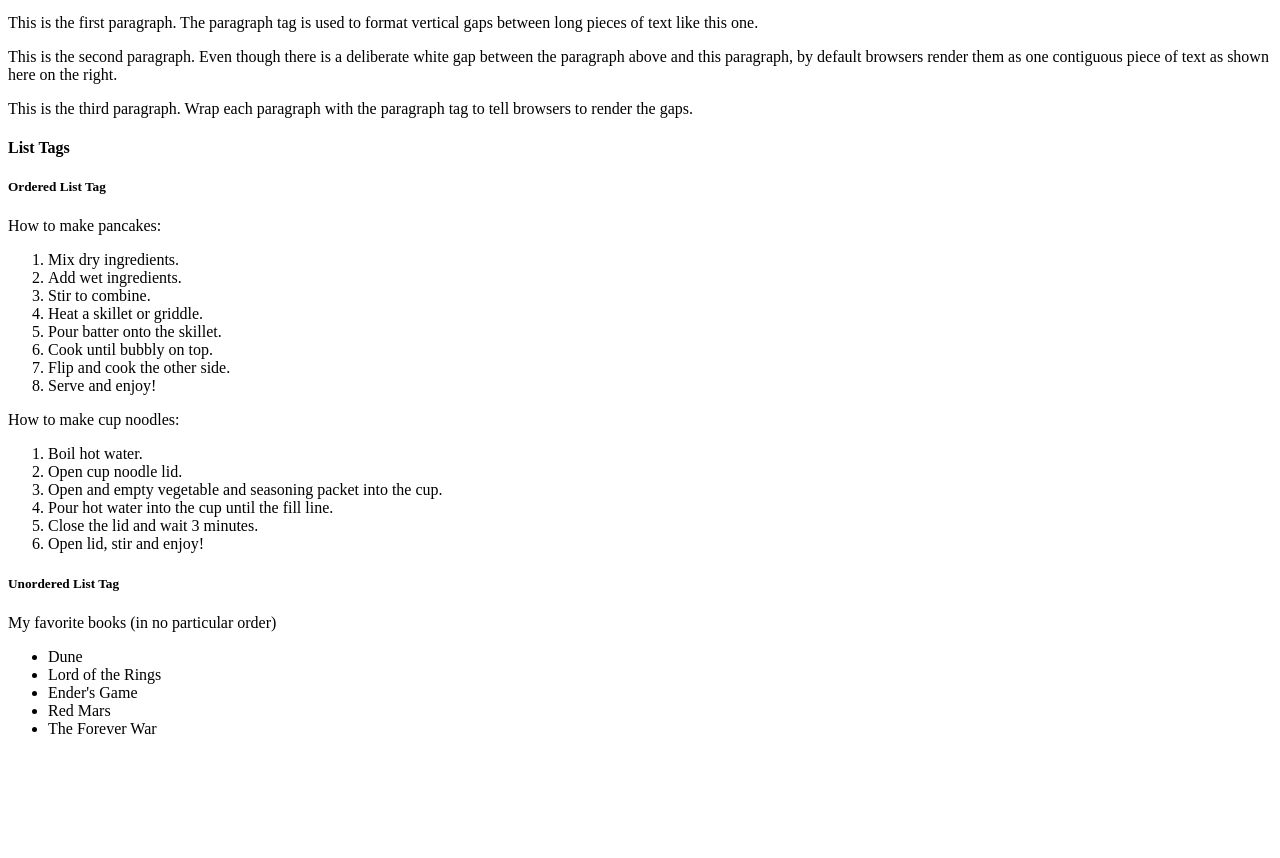
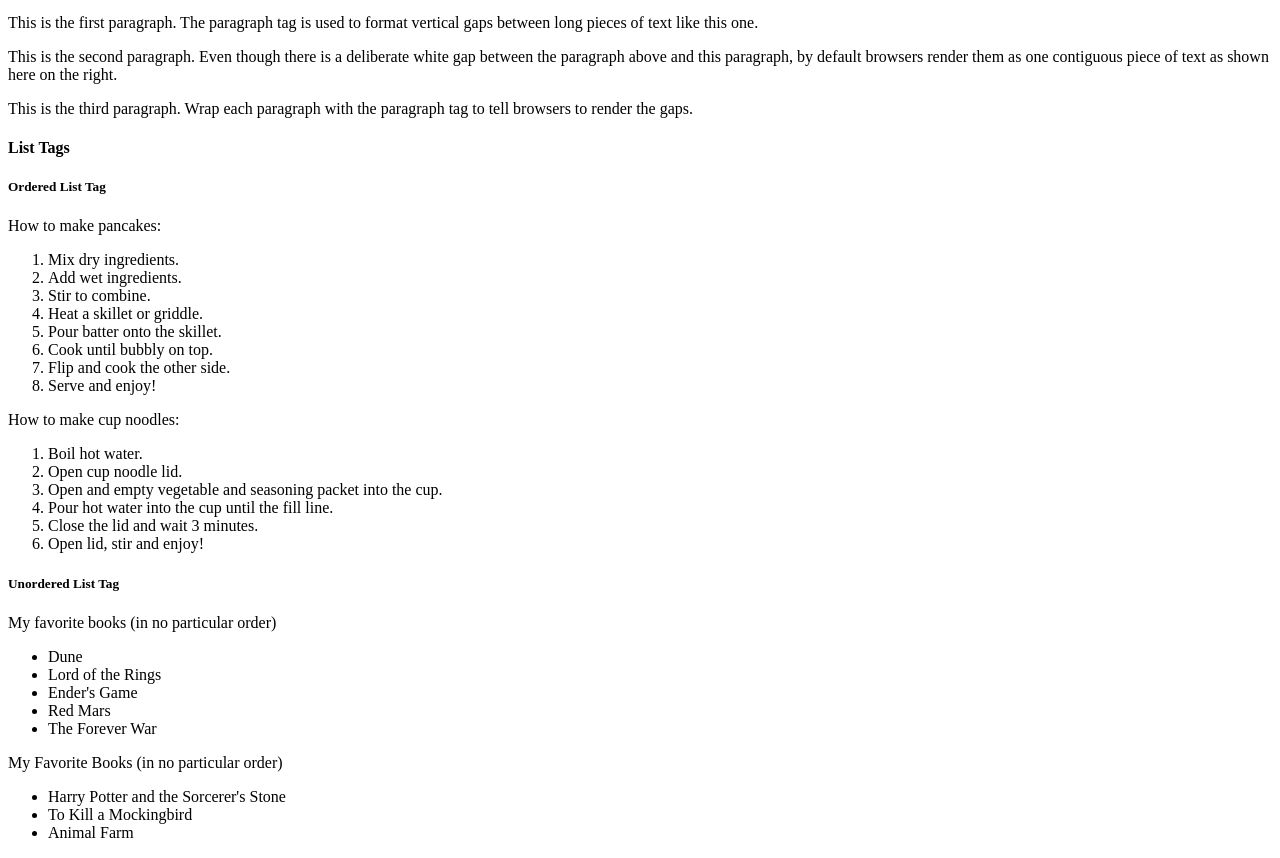
Before and after one commit to sychan91/kambaz-react-web-app-cs5610-sp25, a React (Vite) app: page / in a window 1280 px wide. Shown: the part 380-1238 px from the top of the page. Before the commit the page ends 1134 px from the top, so only its background shows below. Built offline with nearby package versions, Linux system fonts and the light colour scheme.

Commit message:
1.2.4 unordered lists completed

```diff
--- a/src/Labs/Lab1/index.tsx
+++ b/src/Labs/Lab1/index.tsx
@@ -75,6 +75,12 @@ export default function Lab1() {
                     <li>Red Mars</li>
                     <li>The Forever War</li>
                 </ul>
+                My Favorite Books (in no particular order)
+                <ul id="wd-my-books-2">
+                    <li>Harry Potter and the Sorcerer's Stone</li>
+                    <li>To Kill a Mockingbird</li>
+                    <li>Animal Farm</li>
+                </ul>
             </div>
         </div>
     );
```
